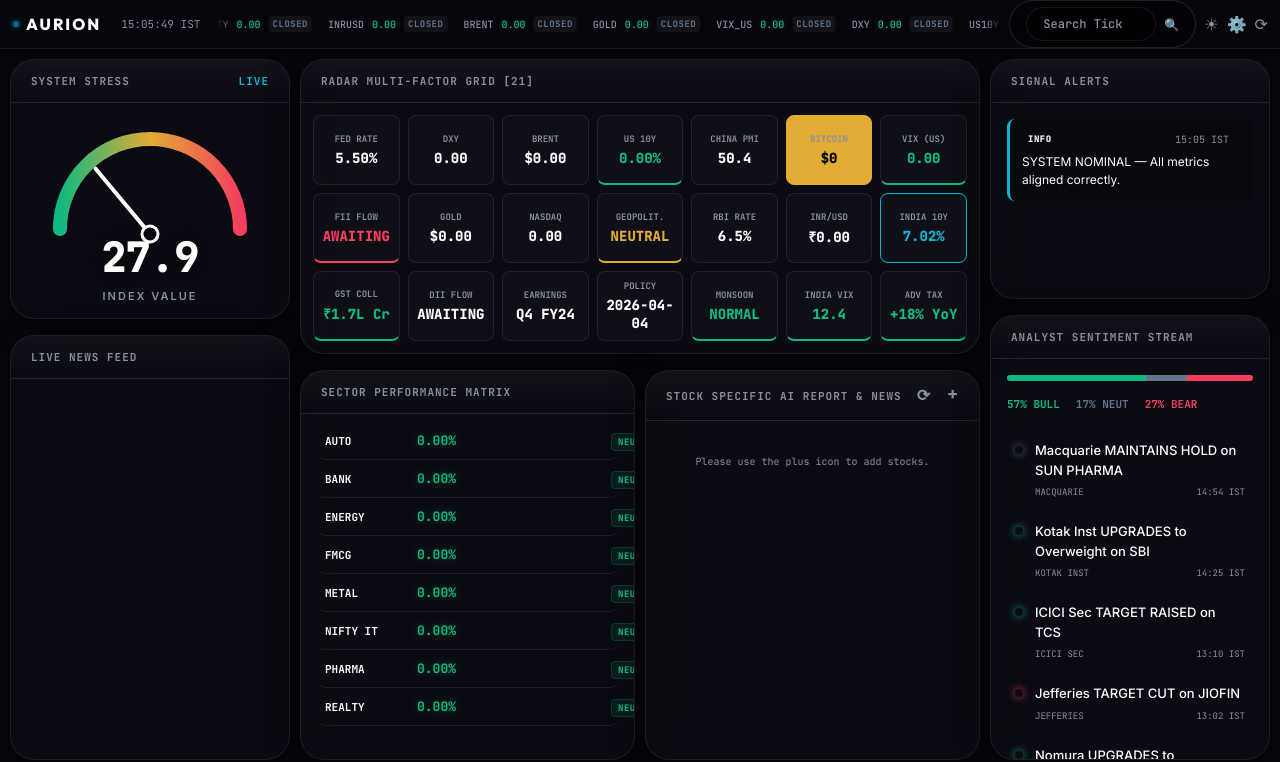
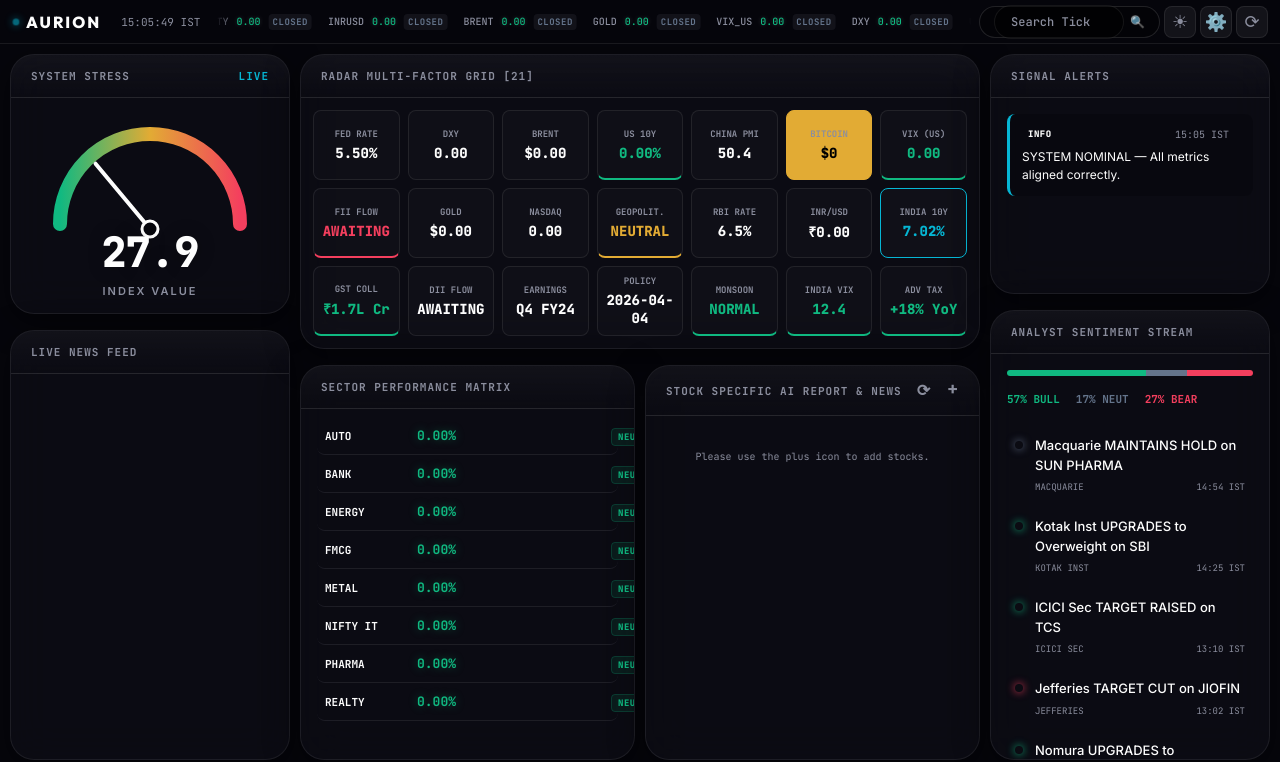
Before and after one commit to abhishek-admin/aurion-terminal, a Flask app: page / in a window 1280 px wide. Shown: the top 762 px of the page. Run offline with Flask 3, Linux system fonts and the light colour scheme; data that the repository does not hold is empty; some libraries are stand-ins or nearby versions.

Commit message:
v0.6: Toolbar polish - bigger buttons (32px), search box padding fix, proper light theme button/search styling

```diff
--- a/templates/index.html
+++ b/templates/index.html
@@ -418,14 +431,15 @@
         .search-box {
             display: flex;
             align-items: center;
-            background: rgba(0, 0, 0, 0.4);
+            background: rgba(0, 0, 0, 0.35);
             border: 1px solid rgba(255, 255, 255, 0.12);
             border-radius: var(--radius-full);
-            padding: 6px 16px;
+            padding: 4px 14px;
             flex-shrink: 0;
             position: relative;
             transition: all 0.3s var(--easing);
-            gap: 8px;
+            gap: 6px;
+            height: 32px;
         }
 
         .search-box:focus-within {
@@ -456,22 +470,33 @@
 
         .tools {
             display: flex;
-            gap: 8px;
+            align-items: center;
+            gap: 4px;
             flex-shrink: 0;
+        }
+
+        .btn {
+            background: rgba(255, 255, 255, 0.06);
+            border: 1px solid rgba(255, 255, 255, 0.08);
+            border-radius: 8px;
             color: var(--text-muted);
-        }
-
-        .btn {
-            background: none;
-            border: none;
-            color: inherit;
             cursor: pointer;
-            font-size: 16px;
-            transition: color 0.2s;
+            font-size: 18px;
+            width: 32px;
+            height: 32px;
+            display: flex;
+            align-items: center;
+            justify-content: center;
+            transition: all 0.2s var(--easing);
+            padding: 0;
+            line-height: 1;
         }
 
         .btn:hover {
             color: var(--text-luma);
+            background: rgba(255, 255, 255, 0.12);
+            border-color: rgba(255, 255, 255, 0.2);
+            transform: translateY(-1px);
         }
 
         /* --- MAIN GRID --- */
```
Also changed, not shown: other parts of templates/index.html (+22 -9 lines).
